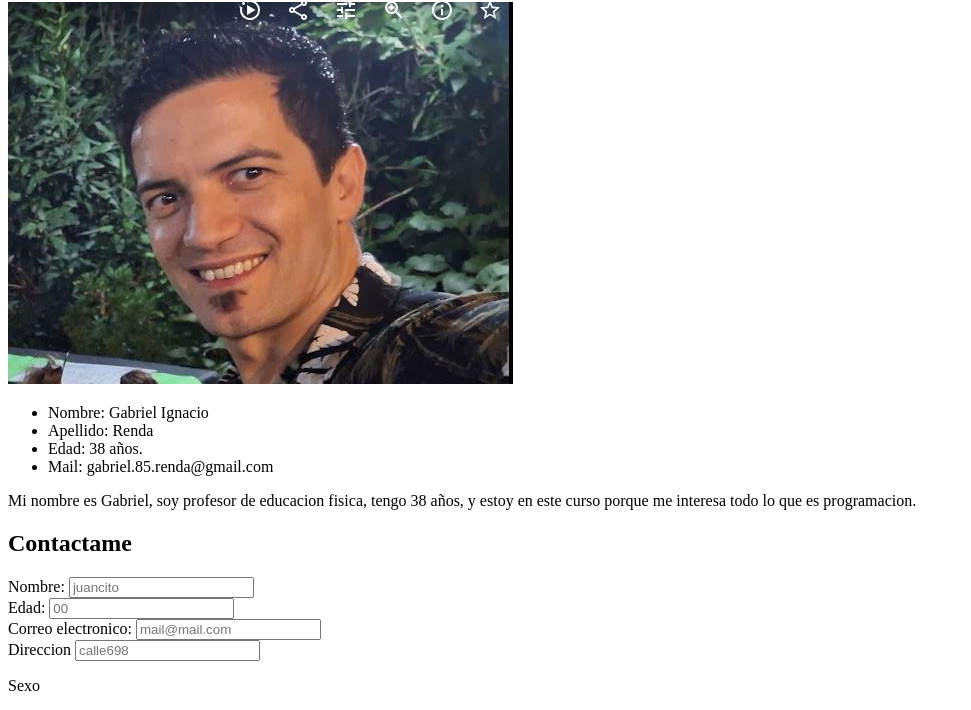
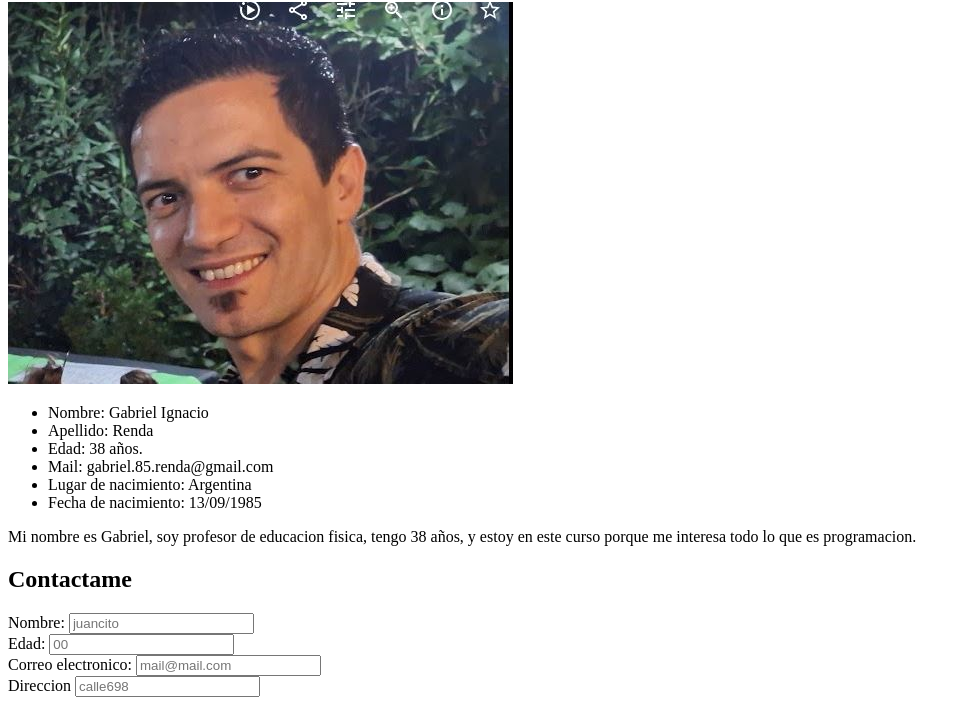
Before and after one commit to renda1309/gitnucba, a plain HTML site: page index.html in a window 1280 px wide. Shown: the part 78-788 px from the top of the page, without its empty margins (0-971 px from the left). Drawn offline with Linux system fonts and the light colour scheme.

Commit message:
agregué datos

```diff
--- a/index.html
+++ b/index.html
@@ -17,6 +17,8 @@
         <li>Apellido: Renda</li>
         <li>Edad: 38 años.</li>
         <li>Mail: gabriel.85.renda@gmail.com</li>
+        <li>Lugar de nacimiento: Argentina</li>
+        <li>Fecha de nacimiento: 13/09/1985</li>
     </ul>
     </div>
 </section>
```
